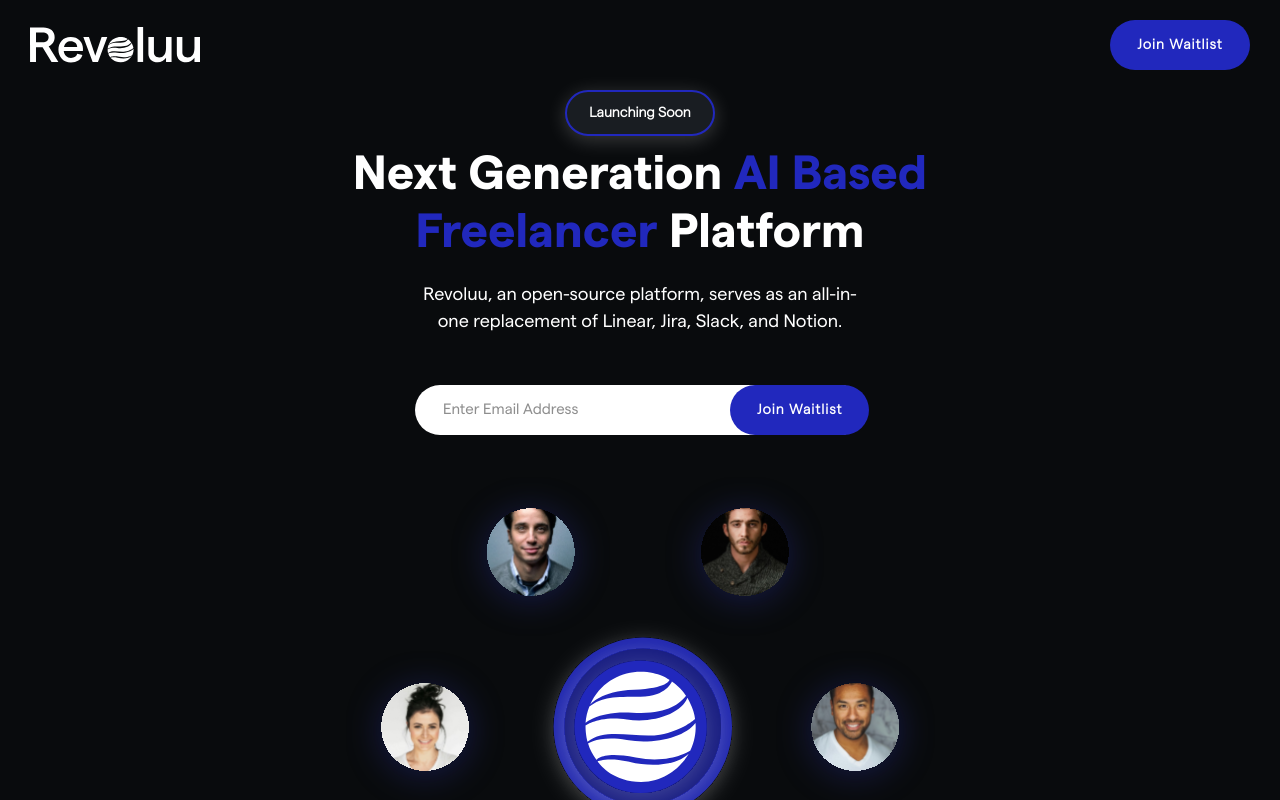
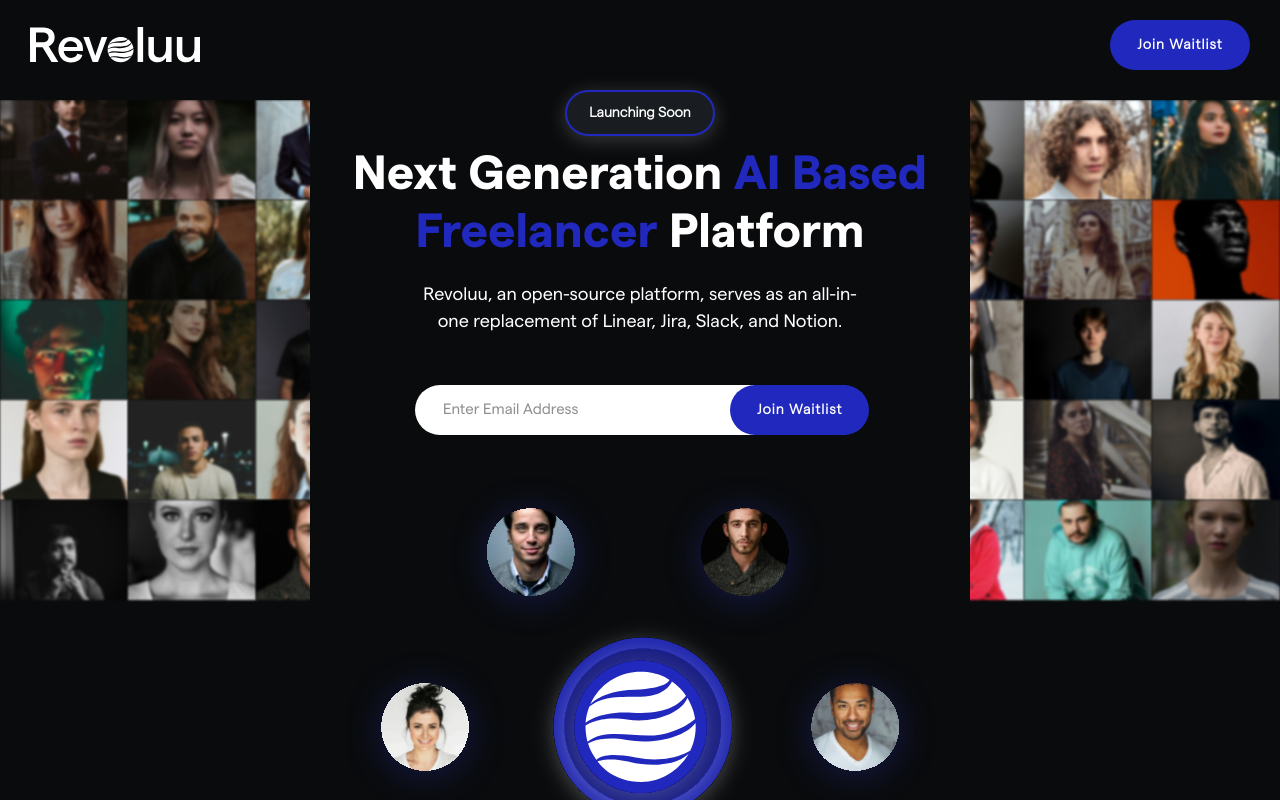
Before and after one commit to uzma-nazim/landing-page, a React (Vite) app: page / in a window 1280 px wide. Built offline with nearby package versions, Linux system fonts and the light colour scheme.

Commit message:
index-fix

```diff
--- a/src/component/Layout/Layout.tsx
+++ b/src/component/Layout/Layout.tsx
@@ -20,14 +20,14 @@
         height={"calc(100% - 100px)"}
 
         overflow={"hidden"}
-        gridTemplateColumns={{ xl: "repeat(13 ,1fr)", md: "repeat(10 ,1fr)", sm: "repeat(7 ,1fr)", base: "repeat(4 ,1fr)" }}
+        gridTemplateColumns={{ xl: "repeat(10 ,1fr)", md: "repeat(10 ,1fr)", sm: "repeat(7 ,1fr)", base: "repeat(4 ,1fr)" }}
         gridTemplateRows={{ xl: "repeat(9 ,1fr)", base: "repeat(7 ,1fr)" }}
       >
         {Array.from({ length: 50 }, (_, index) => {
           return (
             <Image
 
-              opacity={0}
+              opacity={1}
               // cursor={"pointer"}
               transition={".9s"}
               filter={"blur(1px)"}
@@ -35,7 +35,7 @@
                 opacity: 0.5
               }}
               key={index}
-              src={`/Images/${index}.png`}
+              src={`/Images/${index+1}.png`}
               width={"100%"}
               height={"100px"}
               objectFit={"cover"}
```
